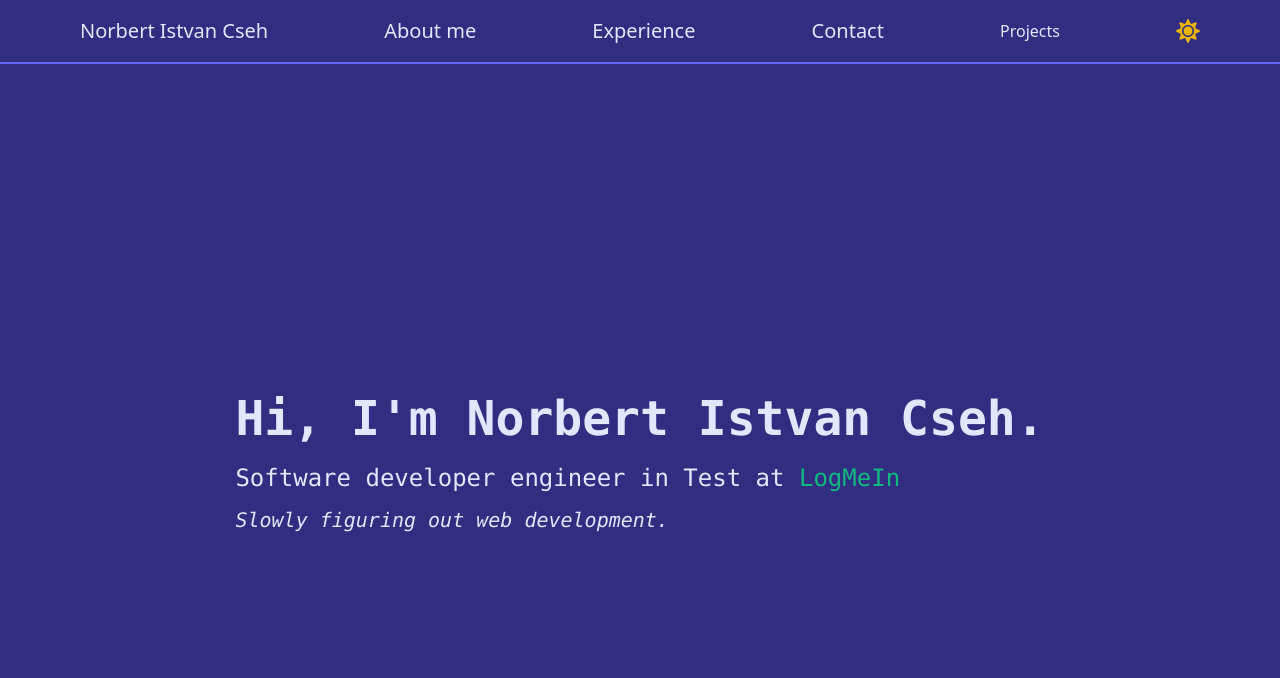
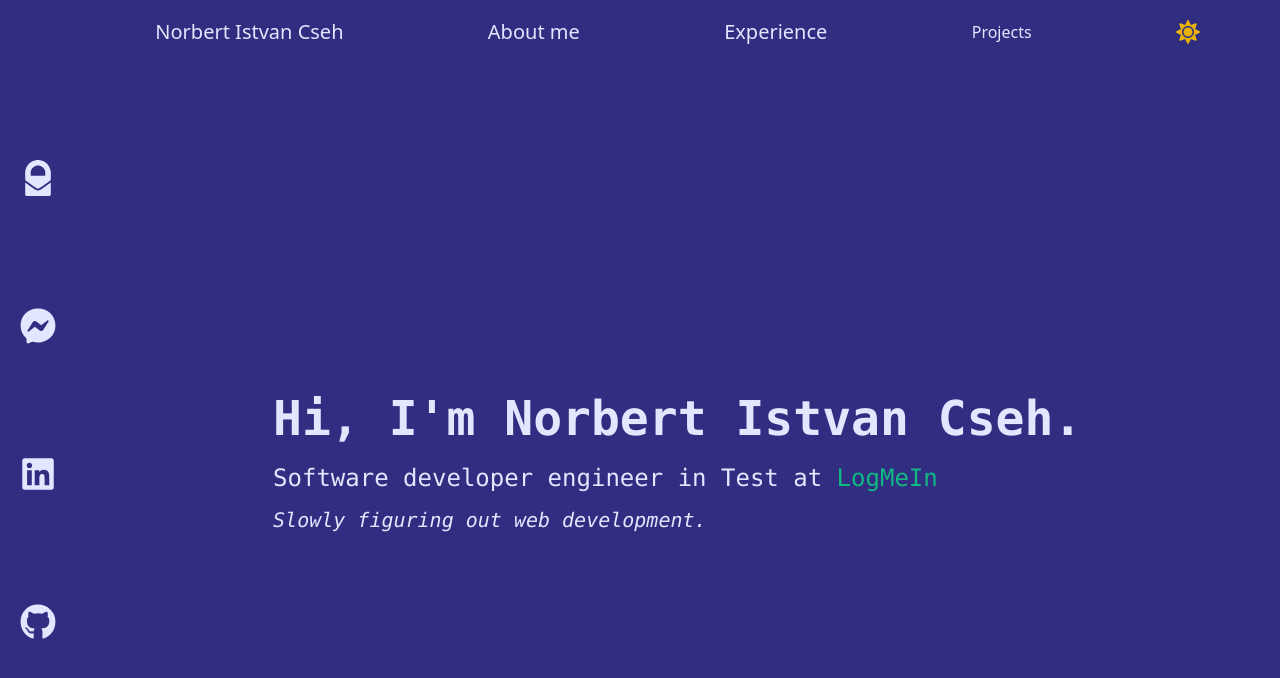
Before and after one commit to NorbertCseh/ncseh, a Next.js app: page / in a window 1280 px wide. Shown: the top 678 px of the page. Built offline with nearby package versions, Linux system fonts and the light colour scheme.

Commit message:
contacts section moved

```diff
--- /dev/null
+++ b/src/components/contact.tsx
@@ -0,0 +1,18 @@
+import { ReactNode } from "react";
+
+type contactProps = {
+  link: string;
+  icon: ReactNode;
+};
+
+const Contact = (props: contactProps) => {
+  return (
+    <div className="flex">
+      <a href={props.link} target="_blank" rel="noreferrer">
+        {props.icon}
+      </a>
+    </div>
+  );
+};
+
+export default Contact;
--- a/src/components/dropDownMenu.tsx
+++ b/src/components/dropDownMenu.tsx
@@ -17,7 +17,7 @@ const createButtons = (rawlinks: link[]) => {
     return (
       <div
         key={k}
-        className="bg-indigo-900 my-3 rounded-lg border-2 border-indigo-500 first:mt-6"
+        className="bg-indigo-900 my-3 rounded-lg border-2 border-indigo-500"
       >
         <Link href={"/projects" + e.link}>
           <a>{e.text}</a>
--- a/src/components/layout.tsx
+++ /dev/null
@@ -1,26 +0,0 @@
-import { useState } from "react";
-import Navbar from "./navbar";
-
-type interfaceProps = {
-  children: React.ReactNode;
-};
-
-const Layout = ({ children }: interfaceProps) => {
-  const [color, setColor] = useState("dark");
-  const changeColor = (color: string) => {
-    setColor(color);
-  };
-
-  return (
-    <>
-      <main className={color}>
-        <Navbar color={color} setColor={changeColor} />
-        <section className="dark:bg-indigo-900 dark:text-indigo-100 bg-indigo-100 text-indigo-900">
-          {children}
-        </section>
-      </main>
-    </>
-  );
-};
-
-export default Layout;
--- /dev/null
+++ b/src/components/layout/contacts.tsx
@@ -0,0 +1,29 @@
+import { SiProtonmail } from "react-icons/si";
+import { FaFacebookMessenger, FaLinkedin, FaGithub } from "react-icons/fa";
+import { NextPage } from "next";
+import Contact from "../contact";
+
+const Contacts = () => {
+  return (
+    <div
+      id="contact"
+      className="grid grid-cols-1 content-center justify-items-center gap-28 w-20 text-4xl h-screen "
+    >
+      <Contact
+        link="mailto:norbert.cseh@protonmail.com"
+        icon={<SiProtonmail />}
+      />
+      <Contact
+        link="https://m.me/norbert.cseh.7"
+        icon={<FaFacebookMessenger />}
+      />
+      <Contact
+        link="https://www.linkedin.com/in/norbertistvancseh/"
+        icon={<FaLinkedin />}
+      />
+      <Contact link="https://github.com/NorbertCseh" icon={<FaGithub />} />
+    </div>
+  );
+};
+
+export default Contacts;
--- /dev/null
+++ b/src/components/layout/layout.tsx
@@ -0,0 +1,32 @@
+import { useState } from "react";
+import ContactSection from "./contacts";
+import Navbar from "./navbar";
+
+type interfaceProps = {
+  children: React.ReactNode;
+};
+
+const Layout = ({ children }: interfaceProps) => {
+  const [color, setColor] = useState("dark");
+  const changeColor = (color: string) => {
+    setColor(color);
+  };
+
+  return (
+    <>
+      <main className={color}>
+        <div className="flex dark:bg-indigo-900 dark:text-indigo-100 bg-indigo-100 text-indigo-900">
+          <ContactSection />
+          <div className="flex-col w-screen">
+            <Navbar color={color} setColor={changeColor} />
+            <section className="dark:bg-indigo-900 dark:text-indigo-100 bg-indigo-100 text-indigo-900">
+              {children}
+            </section>
+          </div>
+        </div>
+      </main>
+    </>
+  );
+};
+
+export default Layout;
--- a/src/components/navbar.tsx
+++ b/src/components/layout/navbar.tsx
@@ -1,6 +1,6 @@
-import NavbarLink from "./navbarlink";
-import DarkModeSwitch from "./darkModeSwitch";
-import DropDownMenu from "./dropDownMenu";
+import NavbarLink from "../navbarlink";
+import DarkModeSwitch from "../darkModeSwitch";
+import DropDownMenu from "../dropDownMenu";
 
 type setColorProps = {
   color: string;
@@ -9,11 +9,10 @@ type setColorProps = {
 
 const Navbar = ({ color, setColor }: setColorProps) => {
   return (
-    <nav className="flex items-center h-16 justify-between px-20 sticky top-0 z-50 border-b-2 bg-indigo-100 text-indigo-900 border-indigo-500 dark:bg-indigo-900 dark:text-indigo-100">
+    <nav className="flex items-center h-16 justify-between px-20 sticky top-0 z-50  ">
       <NavbarLink id="/" text="Norbert Istvan Cseh" />
       <NavbarLink id="/about" text="About me" />
       <NavbarLink id="/experience" text="Experience" />
-      <NavbarLink id="/contact" text="Contact" />
       <DropDownMenu
         links={[
           { link: "/sorting", text: "Sorting visualize" },
--- a/src/pages/_app.tsx
+++ b/src/pages/_app.tsx
@@ -1,7 +1,7 @@
 import "../styles/globals.css";
 import { motion } from "framer-motion";
 import type { AppProps } from "next/app";
-import Layout from "../components/layout";
+import Layout from "../components/layout/layout";
 
 function MyApp({ Component, pageProps, router }: AppProps) {
   return (
--- a/src/pages/_document.tsx
+++ b/src/pages/_document.tsx
@@ -5,7 +5,7 @@ import Document, {
   NextScript,
   DocumentContext,
 } from "next/document";
-import Layout from "../components/layout";
+import Layout from "../components/layout/layout";
 
 class MyDocument extends Document {
   static async getInitialProps(ctx: DocumentContext) {
--- a/src/pages/contact.tsx
+++ /dev/null
@@ -1,35 +0,0 @@
-import { SiProtonmail } from "react-icons/si";
-import { FaFacebookMessenger, FaLinkedin, FaGithub } from "react-icons/fa";
-import { NextPage } from "next";
-
-const ContactSection: NextPage = () => {
-  return (
-    <section
-      id="contact"
-      className="w-full flex justify-center text-3xl h-screen items-center"
-    >
-      <a href="mailto:norbert.cseh@protonmail.com">
-        <SiProtonmail className="mx-4" />
-      </a>
-      <a href="https://m.me/norbert.cseh.7" target="_blank" rel="noreferrer">
-        <FaFacebookMessenger className="mx-4" />
-      </a>
-      <a
-        href="https://www.linkedin.com/in/norbertistvancseh/"
-        target="_blank"
-        rel="noreferrer"
-      >
-        <FaLinkedin className="mx-4" />
-      </a>
-      <a
-        href="https://github.com/NorbertCseh/"
-        target="_blank"
-        rel="noreferrer"
-      >
-        <FaGithub className="mx-4" />
-      </a>
-    </section>
-  );
-};
-
-export default ContactSection;
```
